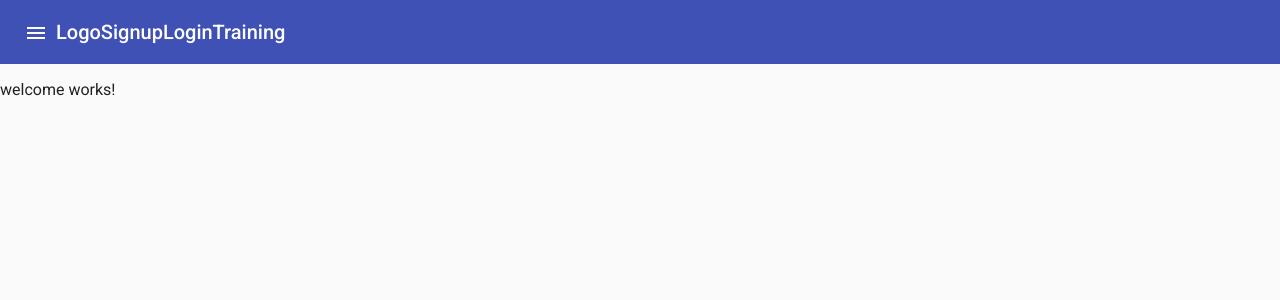
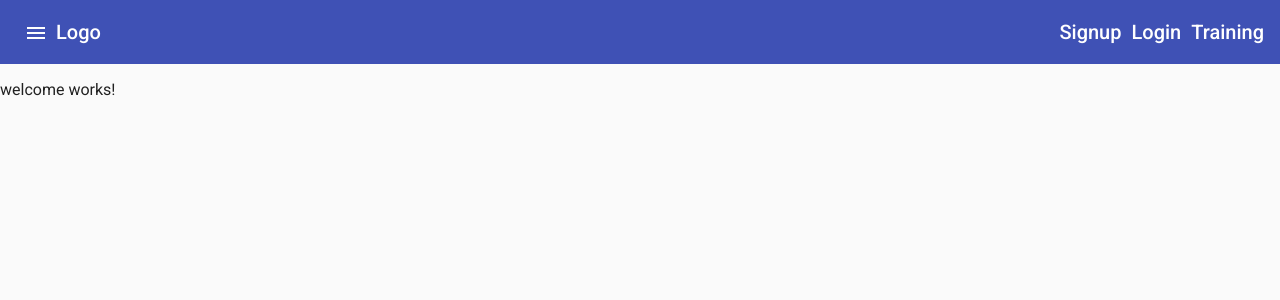
Before and after one commit to jonghyuk82/fitness-tracker-angular, an Angular app: page / in a window 1280 px wide. Shown: the top 300 px of the page. Built offline with nearby package versions, Linux system fonts and the light colour scheme.

Commit message:
adding side nave style

```diff
--- a/src/app/app.component.css
+++ b/src/app/app.component.css
@@ -17,3 +17,9 @@ a:hover,
 a:active {
   color: lightgray;
 }
+
+.navigation-items{
+  list-style: none;
+  padding: 0;
+  margin: 0;
+}
--- a/src/app/app.component.html
+++ b/src/app/app.component.html
@@ -9,11 +9,13 @@
           <mat-icon> menu </mat-icon>
         </button>
       </div>
-      <div>Logo</div>
-      <div fxFlex>
-        <a routerLink="/signup">Signup</a>
-        <a routerLink="/login">Login</a>
-        <a routerLink="/training">Training</a>
+      <div><a routerLink="/">Logo</a></div>
+      <div fxFlex fxLayout fxLayoutAlign="flex-end">
+        <ul fxLayout fxLayoutGap="10px" class="navigation-items">
+          <li><a routerLink="/signup">Signup</a></li>
+          <li><a routerLink="/login">Login</a></li>
+          <li><a routerLink="/training">Training</a></li>
+        </ul>
       </div>
     </mat-toolbar>
     <main>
```
